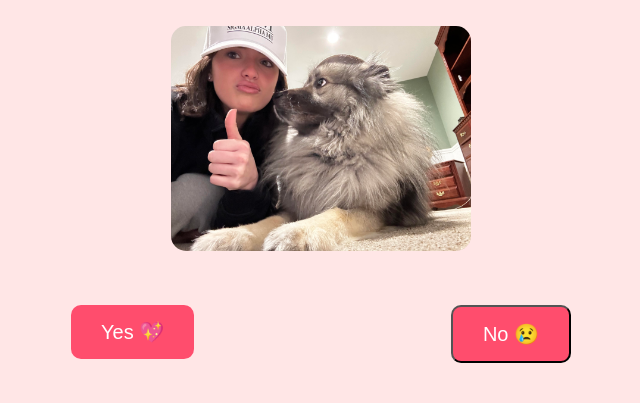
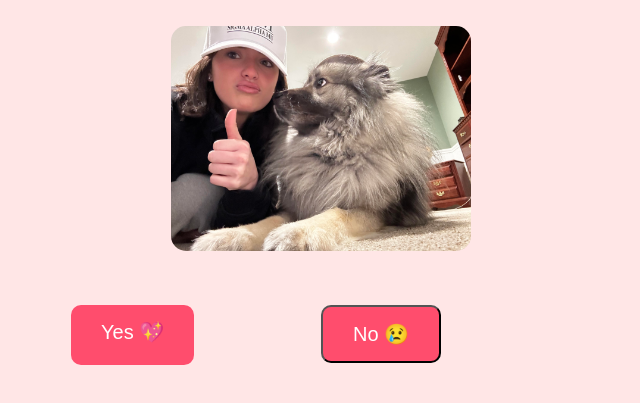
Before and after one commit to jcollier14/valentine-page, a plain HTML site: page index.html in a window 1280 px wide. Shown: the part 143-546 px from the top of the page, without its empty margins (319-959 px from the left). Drawn offline with Linux system fonts and the light colour scheme.

Commit message:
Update style.css

```diff
--- a/style.css
+++ b/style.css
@@ -23,11 +23,13 @@ h1 {
     color: #ff4d6d;
 }
 
+/* NEW: container for buttons */
 .button-container {
+    position: relative; /* needed for No button movement */
     display: flex;
     justify-content: space-between;
     margin-top: 30px;
-    position: relative;
+    height: 60px; /* enough for vertical movement */
 }
 
 .btn {
@@ -39,14 +41,17 @@ h1 {
     border-radius: 10px;
     transition: 0.3s;
     cursor: pointer;
-    position: relative; /* needed for "No" button movement */
+    position: relative; /* for transform to work */
 }
 
 .btn:hover {
     background-color: #ff1a3c;
 }
 
+/* specific for No button */
 #no-btn {
     position: absolute;
-    right: 0;
+    top: 0;
+    left: 50%; /* starting position */
+    transform: translate(0, 0);
 }
```
